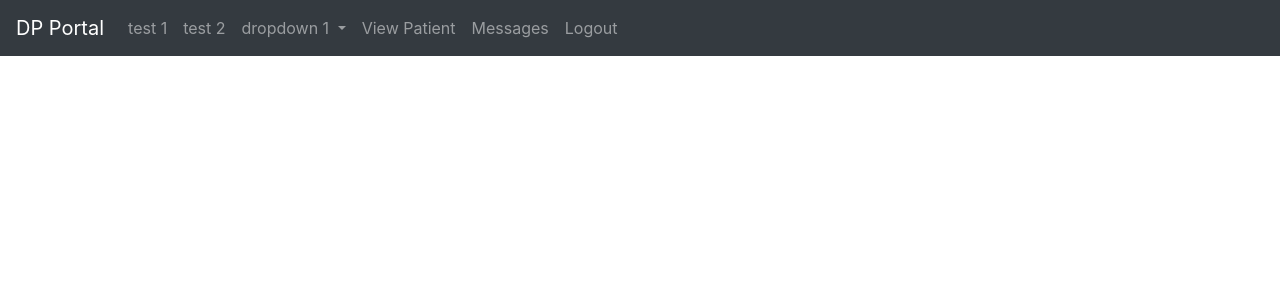
After one commit to lts0040/Team-Portal, a PHP site: page /header-for-Dr.php in a window 1280 px wide. The commit adds this page. Shown: the top 300 px of the page. Run offline with PHP 8.4, Linux system fonts and the light colour scheme; data that the repository does not hold is empty.

Commit message:
Added different headers for doctors and patients

```diff
--- /dev/null
+++ b/public/header-for-Dr.php
@@ -0,0 +1,56 @@
+<?php
+require_once 'tools.php';
+if (!$page_title){
+  $page_title = "DP Portal";
+ // require ('/funcs/getDoctorAuth.php');
+}
+?>
+<head>
+<title><?php echo $page_title;?></title>
+<!-- Bootstrap core CSS -->
+<link rel="stylesheet" href="/libs/bootstrap-4.3.1-dist/css/bootstrap.min.css">
+<!-- JQUERY -->
+<script src="/libs/jquery-3.3.1.slim.min.js"></script>
+<!-- Popper.js -->
+<script src="/libs/popper-1.14.7.min.js"></script>
+<!-- Bootstrap core JS -->
+<script src="/libs/bootstrap-4.3.1-dist/js/bootstrap.min.js"></script>
+</head>
+<nav class="navbar navbar-expand-sm bg-dark navbar-dark">
+  <!-- Brand -->
+  <a class="navbar-brand" href="/">DP Portal</a>
+
+  <!-- Links -->
+  <ul class="navbar-nav">
+    <li class="nav-item">
+      <a class="nav-link" href="#test1">test 1</a>
+    </li>
+    <li class="nav-item">
+      <a class="nav-link" href="#test2">test 2</a>
+    </li>
+
+    <!-- Dropdown -->
+    <li class="nav-item dropdown">
+      <a class="nav-link dropdown-toggle" href="#" id="navbardrop" data-toggle="dropdown">
+        dropdown 1
+      </a>
+      <div class="dropdown-menu">
+        <a class="dropdown-item" href="#d1">Link 1</a>
+        <a class="dropdown-item" href="#d2">Link 2</a>
+        <a class="dropdown-item" href="#d3">Link 3</a>
+      </div>
+    </li>
+
+
+	<li class="nav-item">
+			  <a class="nav-link" href="/view-patients/view-patients.php">View Patient</a>
+			</li>
+    <li class="nav-item">
+      <a class="nav-link" href="/messaging.php">Messages</a>
+    </li>
+
+    <li class="nav-item" style="float:right !important;">
+      <a class="nav-link" href="/logout.php">Logout</a>
+    </li>
+  </ul>
+</nav>
--- a/public/header.php
+++ b/public/header.php
@@ -2,6 +2,7 @@
 require_once 'tools.php';
 if (!$page_title){
   $page_title = "DP Portal";
+ // require ('/funcs/getDoctorAuth.php');
 }
 ?>
 <head>
@@ -39,8 +40,7 @@ if (!$page_title){
         <a class="dropdown-item" href="#d3">Link 3</a>
       </div>
     </li>
-
-    <li class="nav-item">
+	<li class="nav-item">
       <a class="nav-link" href="/messaging.php">Messages</a>
     </li>
     <li class="nav-item" style="float:right !important;">
```
Also changed, not shown: public/header-for-Patient.php (added, +52 -0 lines), public/index.php (+13 -3 lines).
